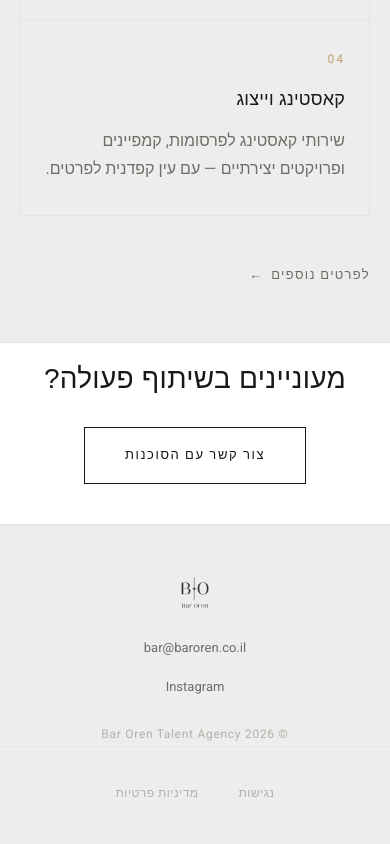
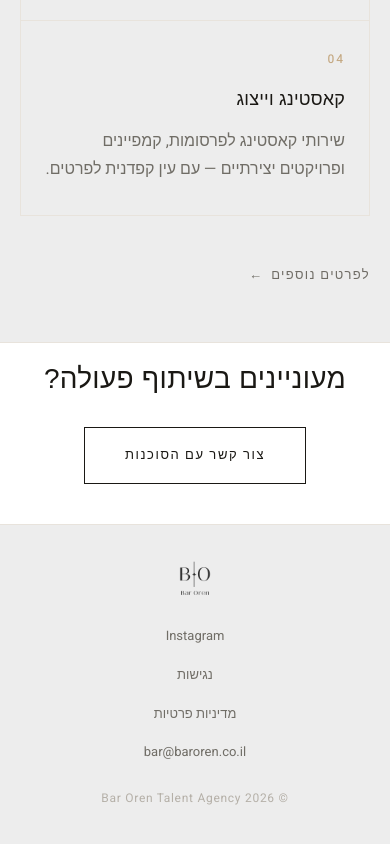
Before and after one commit to baroren298/bar-oren-agency, a Next.js app: page /about in a window 390 px wide. Shown: the part 1932-2776 px from the top of the page. Built offline with nearby package versions, Linux system fonts and the light colour scheme; a web font is replaced by a local one.

Commit message:
Refine footer alignment and reorder footer links

```diff
--- a/components/layout/Footer.jsx
+++ b/components/layout/Footer.jsx
@@ -9,6 +9,28 @@ export default function Footer() {
   return (
     <footer className={styles.footer}>
       <div className={styles.inner}>
+        <span className={styles.copy}>
+          © {siteConfig.agencyName} {year}
+        </span>
+
+        <nav className={styles.links} aria-label="קישורי footer">
+          <Link href={siteConfig.contact.instagram} target="_blank" rel="noopener noreferrer" className={styles.link}>
+            Instagram
+          </Link>
+          <span className={styles.dot} aria-hidden="true">·</span>
+          <Link href="/accessibility" className={styles.link}>
+            נגישות
+          </Link>
+          <span className={styles.dot} aria-hidden="true">·</span>
+          <Link href="/privacy-policy" className={styles.link}>
+            מדיניות פרטיות
+          </Link>
+          <span className={styles.dot} aria-hidden="true">·</span>
+          <Link href={`mailto:${siteConfig.contact.email}`} className={styles.link}>
+            {siteConfig.contact.email}
+          </Link>
+        </nav>
+
         <div className={styles.wordmark}>
           <Link href="/" aria-label="Bar Oren Talent Agency — דף הבית">
             <Image
@@ -20,30 +42,6 @@ export default function Footer() {
             />
           </Link>
         </div>
-
-
-        <nav className={styles.links} aria-label="קישורי footer">
-          <Link href={`mailto:${siteConfig.contact.email}`} className={styles.link}>
-            {siteConfig.contact.email}
-          </Link>
-          <span className={styles.dot} aria-hidden="true">·</span>
-          <Link href={siteConfig.contact.instagram} target="_blank" rel="noopener noreferrer" className={styles.link}>
-            Instagram
-          </Link>
-        </nav>
-
-        <p className={styles.copy}>
-          © {year} {siteConfig.agencyName}
-        </p>
-      </div>
-
-      <div className={styles.legalRow}>
-        <Link href="/accessibility" className={styles.legalLink}>
-          נגישות
-        </Link>
-        <Link href="/privacy-policy" className={styles.legalLink}>
-          מדיניות פרטיות
-        </Link>
       </div>
     </footer>
   );
--- a/components/layout/Footer.module.css
+++ b/components/layout/Footer.module.css
@@ -1,20 +1,28 @@
 .footer {
   border-top: 1px solid var(--color-border);
   background-color: var(--color-bg);
-  padding-block: var(--space-10);
+  padding-block: var(--space-6);
 }
 
+/* Three-column balanced layout: copyright (left) · links (center) · logo (right).
+   direction: ltr fixes the physical column order regardless of page RTL;
+   the Hebrew/English labels inside each column still render correctly. */
 .inner {
   max-width: var(--container-max);
   margin-inline: auto;
   padding-inline: var(--container-padding);
-  display: flex;
+  display: grid;
+  grid-template-columns: 1fr auto 1fr;
   align-items: center;
-  justify-content: space-between;
   gap: var(--space-6);
+  direction: ltr;
 }
 
 /* ─── Wordmark ────────────────────────────────────────────────────────────── */
+
+.wordmark {
+  justify-self: end;
+}
 
 .wordmark a {
   display: flex;
@@ -23,7 +31,7 @@
 }
 
 .logo {
-  height: 52px;
+  height: 57px;
   width: auto;
   opacity: 0.82;
   transition: opacity var(--duration-fast) var(--ease-default);
@@ -33,11 +41,14 @@
   opacity: 1;
 }
 
-/* ─── Links ───────────────────────────────────────────────────────────────── */
+/* ─── Links — single horizontal row ──────────────────────────────────────── */
 
 .links {
   display: flex;
   align-items: center;
+  flex-wrap: nowrap;
+  white-space: nowrap;
+  justify-self: center;
   gap: var(--space-3);
 }
 
@@ -65,35 +76,7 @@
   font-size: var(--text-small);
   color: var(--color-text-secondary);
   letter-spacing: 0.04em;
-}
-
-/* ─── Legal links row ─────────────────────────────────────────────────────── */
-
-.legalRow {
-  display: flex;
-  align-items: center;
-  justify-content: flex-end;
-  gap: var(--space-4);
-  padding-top: var(--space-4);
-  border-top: 1px solid var(--color-border);
-  max-width: var(--container-max);
-  margin-inline: auto;
-  padding-inline: var(--container-padding);
-}
-
-.legalLink {
-  font-family: var(--font-body);
-  font-size: var(--text-xs);
-  letter-spacing: 0.04em;
-  color: var(--color-text-tertiary);
-  transition: color var(--duration-fast) var(--ease-default);
-  /* Ensure tap target meets 44px minimum (WCAG 2.5.5) */
-  padding-block: var(--space-3);
-  padding-inline: var(--space-2);
-}
-
-.legalLink:hover {
-  color: var(--color-text-secondary);
+  justify-self: start;
 }
 
 /* ─── Responsive — mobile centered layout ────────────────────────────────── */
@@ -103,13 +86,17 @@
      mobile browser toolbar + safe area. Explicit inset overrides RTL
      logical properties so the value is always physical bottom. */
   .footer {
-    padding-block-start: var(--space-12);
+    padding-block-start: var(--space-8);
     padding-block-end: calc(88px + env(safe-area-inset-bottom, 0px));
   }
 
   /* Center every child vertically stacked.
-     width: 100% + margin: auto enforces centering regardless of RTL direction. */
+     width: 100% + margin: auto enforces centering regardless of RTL direction.
+     Switches back from the desktop 3-column grid to a simple flex stack,
+     and restores normal RTL text direction for the stacked items. */
   .inner {
+    display: flex;
+    direction: rtl;
     flex-direction: column;
     align-items: center;
     justify-content: center;
@@ -118,19 +105,24 @@
     gap: var(--space-6);
   }
 
-  /* Wordmark link becomes a block so it centers via text-align */
+  /* Wordmark link becomes a block so it centers via text-align.
+     order preserves the original mobile stacking (logo, then links, then
+     copyright) even though the desktop grid reordered the markup. */
   .wordmark {
+    justify-self: auto;
+    order: 1;
     width: 100%;
     display: flex;
     justify-content: center;
   }
 
   .logo {
-    height: 40px;
+    height: 44px;
   }
 
   /* Links stack vertically, centered */
   .links {
+    order: 2;
     flex-direction: column;
     align-items: center;
     gap: var(--space-4);
@@ -145,16 +137,9 @@
   }
 
   .copy {
+    order: 3;
     font-size: var(--text-xs);
     color: var(--color-text-tertiary);
     letter-spacing: 0.06em;
   }
-
-  /* Legal row centered */
-  .legalRow {
-    justify-content: center;
-    gap: var(--space-6);
-    padding-top: var(--space-6);
-    text-align: center;
-  }
 }
```
Also changed, not shown: public/images/talent/ordan-nahari/profile.jpg.
